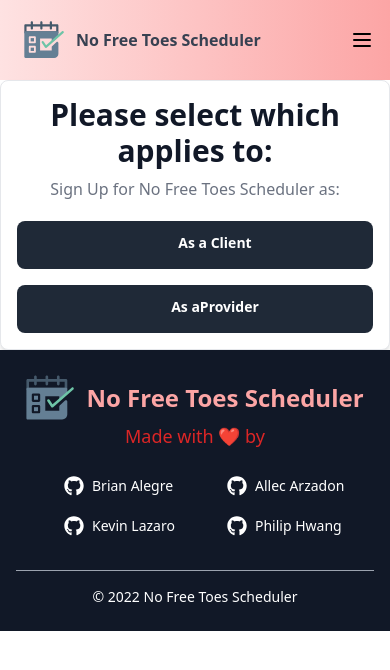
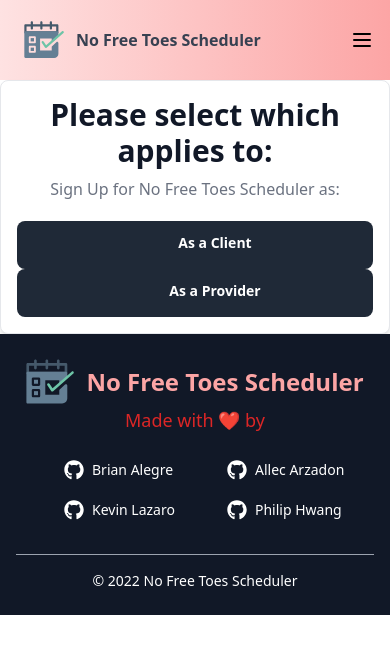
Before and after one commit to brianalegre/No-Free-Toes, a React (Create React App) app in the folder client/: page /signup in a window 390 px wide. Shown: the top 670 px of the page. Built offline with nearby package versions, Linux system fonts and the light colour scheme; the HTML template or start-up script is replaced by a standard one.

Commit message:
Changed anchor tags to divs, and out Links from reactor router

```diff
--- a/client/src/components/Home.js
+++ b/client/src/components/Home.js
@@ -57,7 +57,11 @@ const Home = () => {
             appointments. Click the button below to get started.
           </p>
           <button className="py-2 px-3 text-lg bg-green-300 hover:bg-green-700 text-black hover:text-gray-100 rounded transition duration-300">
-            <a href="/signup"> Sign Up Today!</a>
+            <Link to="/signup">
+              <div>
+                <p>Sign Up Today!</p>
+              </div>
+            </Link>
           </button>
         </div>
       </div>
--- a/client/src/components/Login/Login.js
+++ b/client/src/components/Login/Login.js
@@ -10,18 +10,22 @@ return (
                 <h5 class="mb-2 text-3xl font-bold text-gray-900 dark:text-white">Please select which applies to:</h5>
                 <p class="mb-5 text-base text-gray-500 sm:text-lg dark:text-gray-400">Login for No Free Toes Scheduler as:</p>
                 <div class="justify-center items-center space-y-4 sm:flex sm:space-y-0 sm:space-x-4">
-        <a href="/login/client" class="w-full sm:w-auto bg-gray-800 hover:bg-gray-700 focus:ring-4 focus:outline-none focus:ring-gray-300 text-white rounded-lg inline-flex items-center justify-center px-4 py-2.5 dark:bg-gray-700 dark:hover:bg-gray-600 dark:focus:ring-gray-700">
+                    <Link to="/login/client">
+                        <div class="w-full sm:w-auto bg-gray-800 hover:bg-gray-700 focus:ring-4 focus:outline-none focus:ring-gray-300 text-white rounded-lg inline-flex items-center justify-center px-4 py-2.5 dark:bg-gray-700 dark:hover:bg-gray-600 dark:focus:ring-gray-700">
                             <svg class="mr-3 w-7 h-7" aria-hidden="true" focusable="false" data-prefix="fab"><path fill="currentColor" d="M318.7 268.7c-.2-36.7 16.4-64.4 50-84.8-18.8-26.9-47.2-41.7-84.7-44.6-35.5-2.8-74.3 20.7-88.5 20.7-15 0-49.4-19.7-76.4-19.7C63.3 141.2 4 184.8 4 273.5q0 39.3 14.4 81.2c12.8 36.7 59 126.7 107.2 125.2 25.2-.6 43-17.9 75.8-17.9 31.8 0 48.3 17.9 76.4 17.9 48.6-.7 90.4-82.5 102.6-119.3-65.2-30.7-61.7-90-61.7-91.9zm-56.6-164.2c27.3-32.4 24.8-61.9 24-72.5-24.1 1.4-52 16.4-67.9 34.9-17.5 19.8-27.8 44.3-25.6 71.9 26.1 2 49.9-11.4 69.5-34.3z"></path></svg>
                             <div class="text-left">
                                 <div class="-mt-1 font-sans text-sm font-semibold">As a Client</div>
                             </div>
-        </a>
-        <a href="/login/provider" class="w-full sm:w-auto bg-gray-800 hover:bg-gray-700 focus:ring-4 focus:outline-none focus:ring-gray-300 text-white rounded-lg inline-flex items-center justify-center px-4 py-2.5 dark:bg-gray-700 dark:hover:bg-gray-600 dark:focus:ring-gray-700">
+                        </div>
+                    </Link>
+                    <Link to="/login/provider" >
+                        <div class="w-full sm:w-auto bg-gray-800 hover:bg-gray-700 focus:ring-4 focus:outline-none focus:ring-gray-300 text-white rounded-lg inline-flex items-center justify-center px-4 py-2.5 dark:bg-gray-700 dark:hover:bg-gray-600 dark:focus:ring-gray-700">
                             <svg class="mr-3 w-7 h-7" aria-hidden="true" focusable="false" data-prefix="fab"><path fill="currentColor" d="M318.7 268.7c-.2-36.7 16.4-64.4 50-84.8-18.8-26.9-47.2-41.7-84.7-44.6-35.5-2.8-74.3 20.7-88.5 20.7-15 0-49.4-19.7-76.4-19.7C63.3 141.2 4 184.8 4 273.5q0 39.3 14.4 81.2c12.8 36.7 59 126.7 107.2 125.2 25.2-.6 43-17.9 75.8-17.9 31.8 0 48.3 17.9 76.4 17.9 48.6-.7 90.4-82.5 102.6-119.3-65.2-30.7-61.7-90-61.7-91.9zm-56.6-164.2c27.3-32.4 24.8-61.9 24-72.5-24.1 1.4-52 16.4-67.9 34.9-17.5 19.8-27.8 44.3-25.6 71.9 26.1 2 49.9-11.4 69.5-34.3z"></path></svg>
                             <div class="text-left">
                                 <div class="-mt-1 font-sans text-sm font-semibold">As a Provider</div>
                             </div>
-        </a>
+                        </div>
+                    </Link>
                 </div>
             </div>
         </div>
--- a/client/src/components/Signup/SignUp.js
+++ b/client/src/components/Signup/SignUp.js
@@ -9,18 +9,22 @@ return (
             <h5 class="mb-2 text-3xl font-bold text-gray-900 dark:text-white">Please select which applies to:</h5>
             <p class="mb-5 text-base text-gray-500 sm:text-lg dark:text-gray-400">Sign Up for No Free Toes Scheduler as:</p>
             <div class="justify-center items-center space-y-4 sm:flex sm:space-y-0 sm:space-x-4">
-        <a href="/signup/client" class="w-full sm:w-auto bg-gray-800 hover:bg-gray-700 focus:ring-4 focus:outline-none focus:ring-gray-300 text-white rounded-lg inline-flex items-center justify-center px-4 py-2.5 dark:bg-gray-700 dark:hover:bg-gray-600 dark:focus:ring-gray-700">
+                <Link to="/signup/client" >
+                    <div class="w-full sm:w-auto bg-gray-800 hover:bg-gray-700 focus:ring-4 focus:outline-none focus:ring-gray-300 text-white rounded-lg inline-flex items-center justify-center px-4 py-2.5 dark:bg-gray-700 dark:hover:bg-gray-600 dark:focus:ring-gray-700">
                         <svg class="mr-3 w-7 h-7" aria-hidden="true" focusable="false" data-prefix="fab"><path fill="currentColor" d="M318.7 268.7c-.2-36.7 16.4-64.4 50-84.8-18.8-26.9-47.2-41.7-84.7-44.6-35.5-2.8-74.3 20.7-88.5 20.7-15 0-49.4-19.7-76.4-19.7C63.3 141.2 4 184.8 4 273.5q0 39.3 14.4 81.2c12.8 36.7 59 126.7 107.2 125.2 25.2-.6 43-17.9 75.8-17.9 31.8 0 48.3 17.9 76.4 17.9 48.6-.7 90.4-82.5 102.6-119.3-65.2-30.7-61.7-90-61.7-91.9zm-56.6-164.2c27.3-32.4 24.8-61.9 24-72.5-24.1 1.4-52 16.4-67.9 34.9-17.5 19.8-27.8 44.3-25.6 71.9 26.1 2 49.9-11.4 69.5-34.3z"></path></svg>
                         <div class="text-left">
                             <div class="-mt-1 font-sans text-sm font-semibold">As a Client</div>
                         </div>
-        </a>
-        <a href="/signup/provider" class="w-full sm:w-auto bg-gray-800 hover:bg-gray-700 focus:ring-4 focus:outline-none focus:ring-gray-300 text-white rounded-lg inline-flex items-center justify-center px-4 py-2.5 dark:bg-gray-700 dark:hover:bg-gray-600 dark:focus:ring-gray-700">
+                    </div>
+                </Link>
+                <Link to="/signup/provider">
+                    <div class="w-full sm:w-auto bg-gray-800 hover:bg-gray-700 focus:ring-4 focus:outline-none focus:ring-gray-300 text-white rounded-lg inline-flex items-center justify-center px-4 py-2.5 dark:bg-gray-700 dark:hover:bg-gray-600 dark:focus:ring-gray-700">
                         <svg class="mr-3 w-7 h-7" aria-hidden="true" focusable="false" data-prefix="fab"><path fill="currentColor" d="M318.7 268.7c-.2-36.7 16.4-64.4 50-84.8-18.8-26.9-47.2-41.7-84.7-44.6-35.5-2.8-74.3 20.7-88.5 20.7-15 0-49.4-19.7-76.4-19.7C63.3 141.2 4 184.8 4 273.5q0 39.3 14.4 81.2c12.8 36.7 59 126.7 107.2 125.2 25.2-.6 43-17.9 75.8-17.9 31.8 0 48.3 17.9 76.4 17.9 48.6-.7 90.4-82.5 102.6-119.3-65.2-30.7-61.7-90-61.7-91.9zm-56.6-164.2c27.3-32.4 24.8-61.9 24-72.5-24.1 1.4-52 16.4-67.9 34.9-17.5 19.8-27.8 44.3-25.6 71.9 26.1 2 49.9-11.4 69.5-34.3z"></path></svg>
                         <div class="text-left">
-                <div class="-mt-1 font-sans text-sm font-semibold">As aProvider</div>
+                            <div class="-mt-1 font-sans text-sm font-semibold">As a Provider</div>
                         </div>
-        </a>
+                    </div>
+                </Link>
             </div>
         </div>
     );
```
Lines whose indentation alone changed are shown as unchanged.
